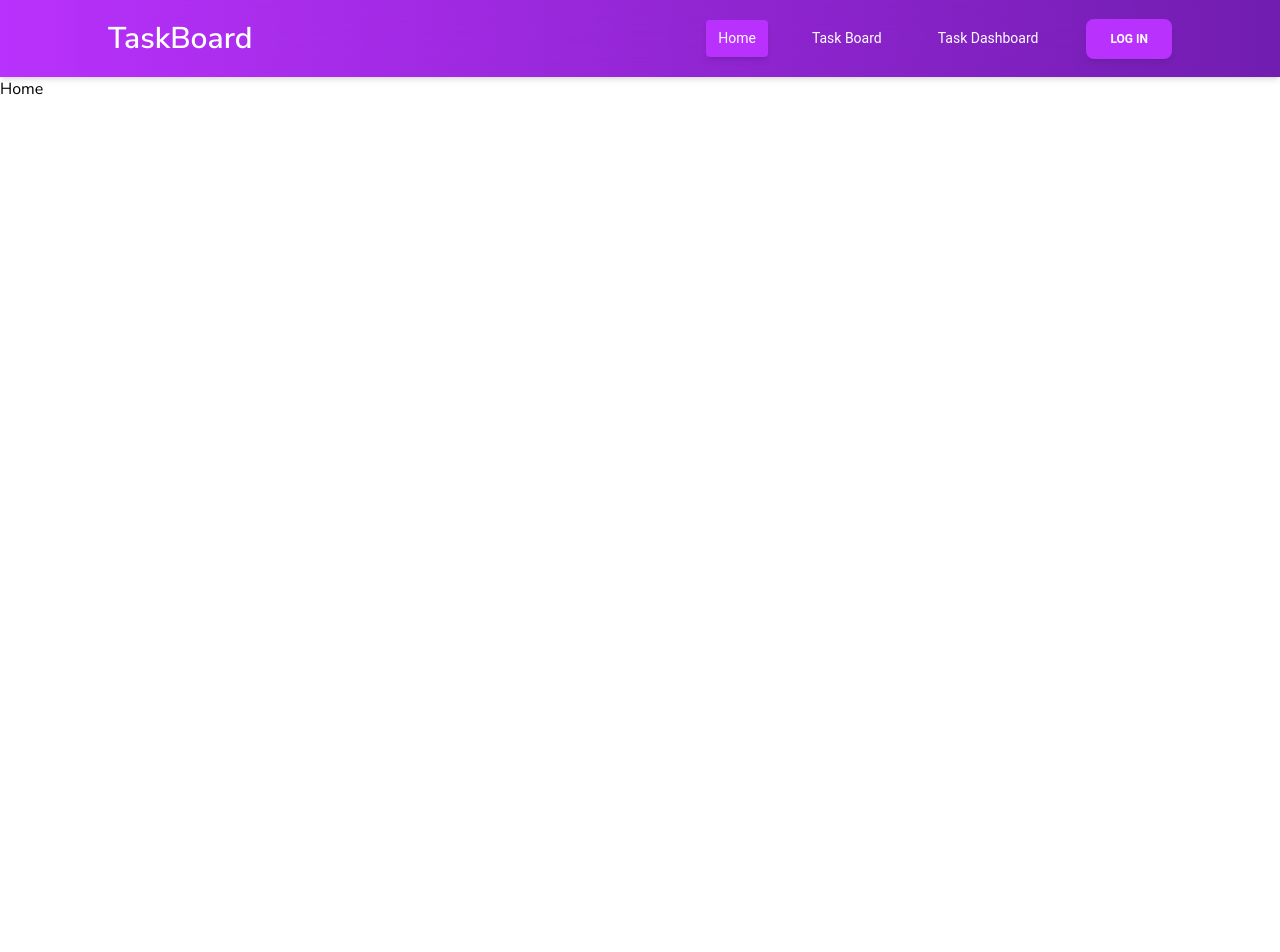
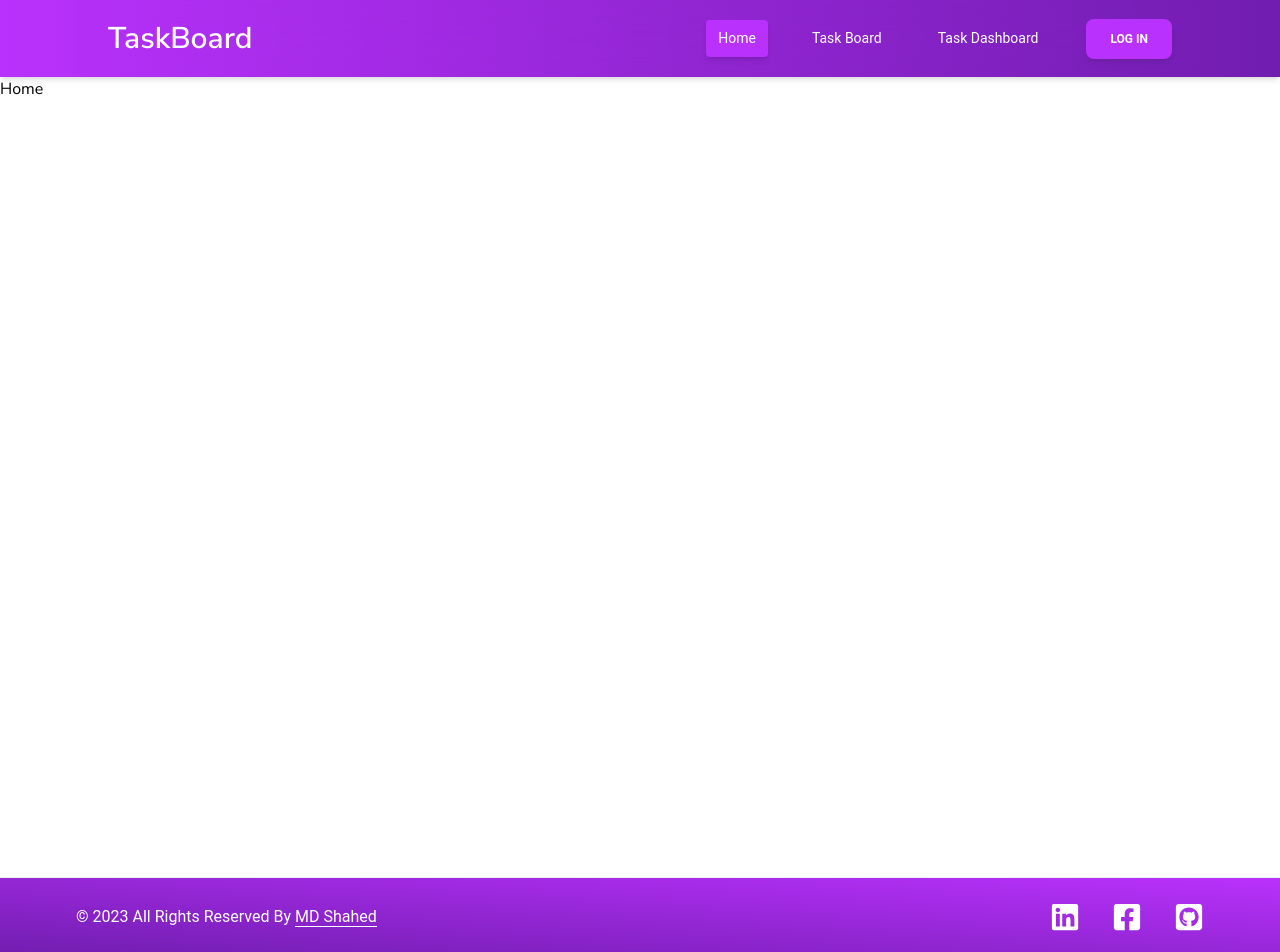
Before and after one commit to Shahed007/Task-Flow, a React (Vite) app: page / in a window 1280 px wide. Shown: the top 952 px of the page. Before the commit the page ends 800 px from the top, so only its background shows below. Built offline with nearby package versions, Linux system fonts and the light colour scheme; no server answers.

Commit message:
Added sohcial link on footer.

```diff
--- a/package.json
+++ b/package.json
@@ -14,6 +14,7 @@
     "firebase": "^10.7.1",
     "react": "^18.2.0",
     "react-dom": "^18.2.0",
+    "react-icons": "^4.12.0",
     "react-router-dom": "^6.21.0"
   },
   "devDependencies": {
--- a/src/layout/MainLayout.jsx
+++ b/src/layout/MainLayout.jsx
@@ -1,13 +1,15 @@
 import { Outlet } from "react-router-dom";
 import { StickyNavbar } from "../pages/home/shared/Navbar";
+import { SimpleFooter } from "../pages/home/shared/Footer";
 
 const MainLayout = () => {
   return (
     <>
-      <header className="h-full shadow-md bg-gradient-to-r from-primary to-secondary">
+      <header className="h-full shadow-md bg-gradient-to-r from-primary to-secondary ">
         <StickyNavbar></StickyNavbar>
       </header>
       <Outlet></Outlet>
+      <SimpleFooter></SimpleFooter>
     </>
   );
 };
--- a/src/pages/home/Home.jsx
+++ b/src/pages/home/Home.jsx
@@ -1,9 +1,5 @@
- const Home = () => {
- return (
- <div>
-Home
- </div>
- )
-}
+const Home = () => {
+  return <main className="h-screen">Home</main>;
+};
 
-export default Home
+export default Home;
--- /dev/null
+++ b/src/pages/home/shared/Footer.jsx
@@ -0,0 +1,60 @@
+import { Typography } from "@material-tailwind/react";
+import Container from "../../../components/container/Container";
+import { Link } from "react-router-dom";
+import { FaLinkedin, FaGithubSquare, FaFacebookSquare } from "react-icons/fa";
+
+export function SimpleFooter() {
+  return (
+    <footer className="border-t border-blue-gray-50  bg-gradient-to-tr from-secondary to-primary">
+      <Container>
+        <div className="flex w-full text-white mx-auto flex-row flex-wrap items-center justify-center gap-y-6 gap-x-12  py-6 text-center md:justify-between">
+          <Typography className="font-normal">
+            &copy; 2023 All Rights Reserved By{" "}
+            <Link
+              target="_blank"
+              className="hover:text-white/65 border-b border-b-white"
+              to="https://md-shahed.netlify.app"
+            >
+              MD Shahed
+            </Link>
+          </Typography>
+          <ul className="flex flex-wrap items-center gap-y-2 gap-x-8">
+            <li>
+              <Typography className="font-normal transition-colors hover:text-blue-500 focus:text-blue-500 text-3xl">
+                <a
+                  target="_blank"
+                  rel="noreferrer"
+                  href="https://www.linkedin.com/in/md-shahed"
+                >
+                  <FaLinkedin />
+                </a>
+              </Typography>
+            </li>
+            <li>
+              <Typography className="font-normal transition-colors hover:text-blue-500 focus:text-blue-500 text-3xl">
+                <a
+                  target="_blank"
+                  rel="noreferrer"
+                  href="https://www.facebook.com/shahed.king.771"
+                >
+                  <FaFacebookSquare />
+                </a>
+              </Typography>
+            </li>
+            <li>
+              <Typography className="font-normal transition-colors hover:text-gray-900 focus:text-blue-500 text-3xl">
+                <a
+                  target="_blank"
+                  rel="noreferrer"
+                  href="https://github.com/Shahed007"
+                >
+                  <FaGithubSquare />
+                </a>
+              </Typography>
+            </li>
+          </ul>
+        </div>
+      </Container>
+    </footer>
+  );
+}
```
Also changed, not shown: 1 other file (tests, documents, lock files or other folders).
